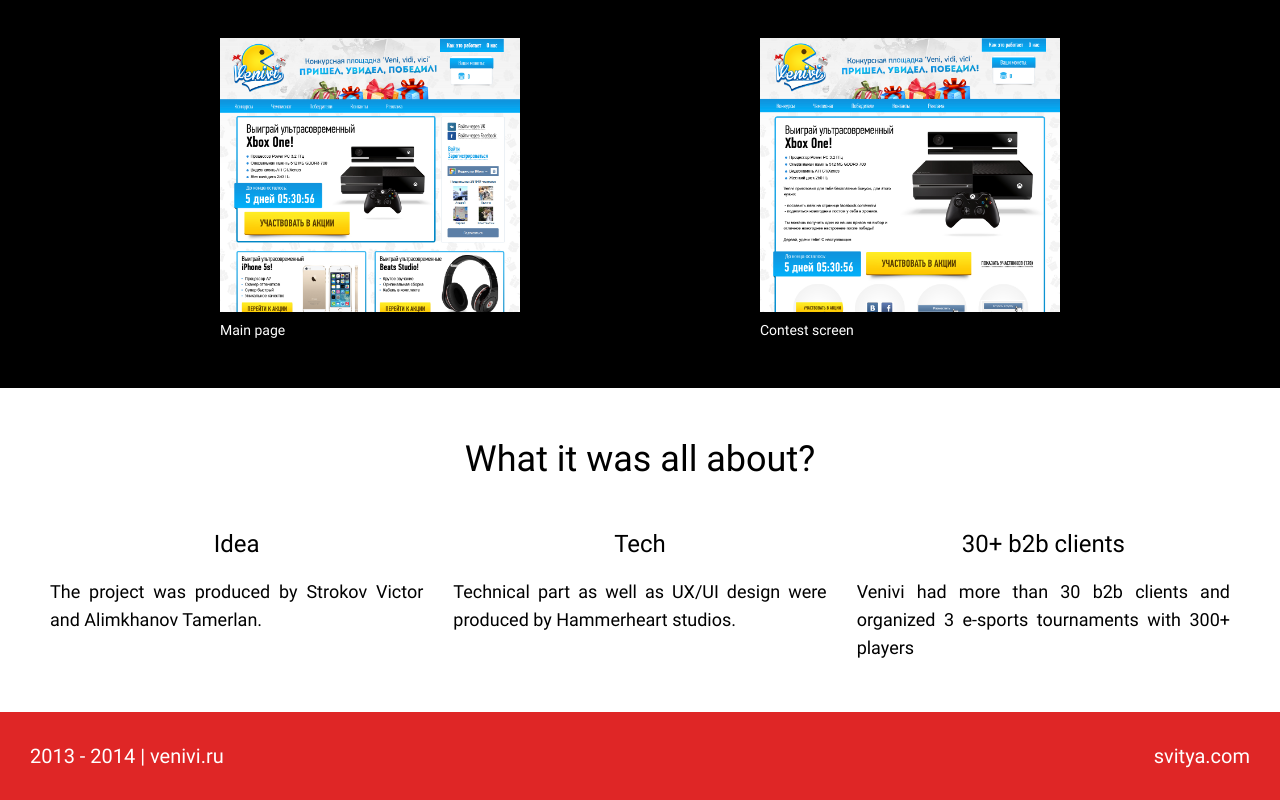
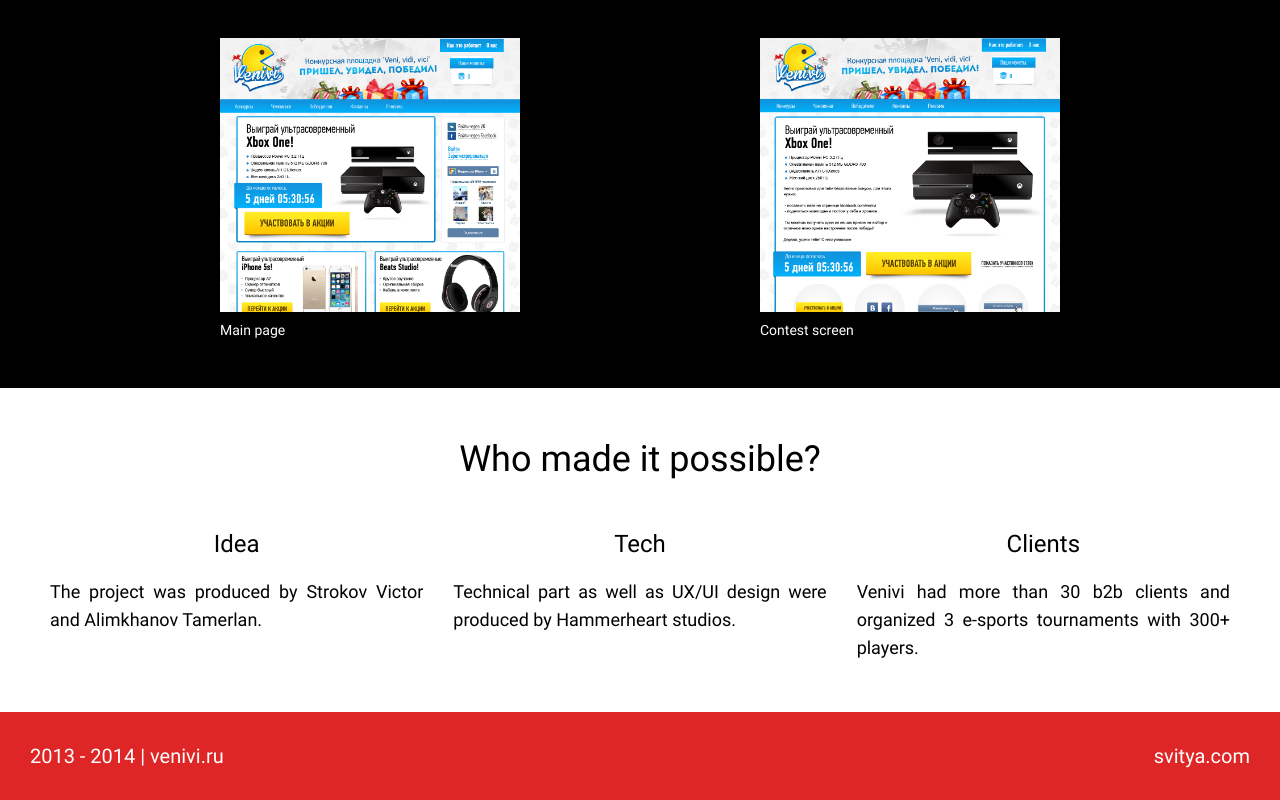
Before and after one commit to gitsvitya/venivi, a React (Create React App) app: page / in a window 1280 px wide. Shown: the part 880-1680 px from the top of the page. Built offline with nearby package versions, Linux system fonts and the light colour scheme.

Commit message:
Added: Language switch functionality

```diff
--- a/src/components/AboutBlock/AboutBlock.js
+++ b/src/components/AboutBlock/AboutBlock.js
@@ -1,30 +1,28 @@
 import React from 'react';
 import styles from './AboutBlock.module.css';
 
-function AboutBlock() {
+function AboutBlock(props) {
   return (
     <div className={styles.aboutBlock}>
       <div className={styles.container}>
-        <h2 className={styles.header}>What it was all about?</h2>
+        <h2 className={styles.header}>{props.text.aboutBlockHeader}</h2>
         <div className={styles.textBoxes}>
           <div className={styles.textBox}>
-            <h3 className={styles.textBoxHeader}>When it was released?</h3>
-            <p className={styles.textBoxParagraph}>Venivi was a task platform for giveaways where advertisers could
-              interact with users by various prize drawings and quizzes. It was released in 2013.</p>
+            <h3 className={styles.textBoxHeader}>{props.text.aboutBlockTextBoxHeaderLeft}</h3>
+            <p className={styles.textBoxParagraph}>{props.text.aboutBlockTextBoxParagraphLeft}</p>
           </div>
           <div className={styles.textBox}>
-            <h3 className={styles.textBoxHeader}>What are the results?</h3>
+            <h3 className={styles.textBoxHeader}>{props.text.aboutBlockTextBoxHeaderCenter}</h3>
             <ul className={styles.textBoxListItems}>
-              <li className={styles.textBoxListItem}>DAU: ~1.000 users</li>
-              <li className={styles.textBoxListItem}>MAU: ~7.000 users</li>
-              <li className={styles.textBoxListItem}>ROI: 4%</li>
-              <li className={styles.textBoxListItem}>Retention: 16%</li>
+              <li className={styles.textBoxListItem}>{props.text.aboutBlockLestItemOne}</li>
+              <li className={styles.textBoxListItem}>{props.text.aboutBlockLestItemTwo}</li>
+              <li className={styles.textBoxListItem}>{props.text.aboutBlockLestItemThree}</li>
+              <li className={styles.textBoxListItem}>{props.text.aboutBlockLestItemFour}</li>
             </ul>
           </div>
           <div className={styles.textBox}>
-            <h3 className={styles.textBoxHeader}>Why the project was closed?</h3>
-            <p className={styles.textBoxParagraph}>The project was closed in 2014 on the toughed VK.com contest rules,
-              what makes the work of third-party resource work impossible.</p>
+            <h3 className={styles.textBoxHeader}>{props.text.aboutBlockTextBoxHeaderRight}</h3>
+            <p className={styles.textBoxParagraph}>{props.text.aboutBlockTextBoxParagraphRight}</p>
           </div>
         </div>
       </div>
--- a/src/components/App/App.js
+++ b/src/components/App/App.js
@@ -1,3 +1,4 @@
+import React from 'react';
 import styles from './App.module.css';
 import AppHeader from "../AppHeader/AppHeader";
 import LogoBlock from "../LogoBlock/LogoBlock";
@@ -5,16 +6,27 @@
 import ScreenshotsBlock from "../ScreenshotsBlock/ScreenshotsBlock";
 import AuthorsBlock from "../AuthorsBlock/AuthorsBlock";
 import AppFooter from "../AppFooter/AppFooter";
+import { rusLng, engLng } from '../../utils/lng';
 
 function App() {
+
+  const [Language, ChangeLanguage] = React.useState('en');
+
+  let currentText = engLng;
+
+  if (Language == 'en')
+    currentText = engLng;
+  else
+    currentText = rusLng;
+
   return (
     <div className={styles.page}>
-      <AppHeader/>
+      <AppHeader text={currentText} ChangeLanguage={ChangeLanguage} Language={Language}/>
       <main className={styles.main}>
-        <LogoBlock/>
-        <AboutBlock/>
-        <ScreenshotsBlock/>
-        <AuthorsBlock/>
+        <LogoBlock text={currentText}/>
+        <AboutBlock text={currentText}/>
+        <ScreenshotsBlock text={currentText}/>
+        <AuthorsBlock text={currentText}/>
       </main>
       <AppFooter/>
     </div>
@@ -22,5 +34,4 @@
 }
 
 export default App;
-
 // Add transform animation
--- a/src/components/AppHeader/AppHeader.js
+++ b/src/components/AppHeader/AppHeader.js
@@ -1,13 +1,19 @@
 import React from 'react';
 import styles from './AppHeader.module.css';
 
-const langName = 'Ru';
+function AppHeader(props) {
 
-function AppHeader() {
+  let nextLng = '';
+
+  if (props.Language == 'ru')
+    nextLng = 'en';
+  else
+    nextLng = 'ru';
+
   return (
     <header className={styles.header}>
       <div className = {styles.resCon}>
-        <button className={styles.langButton}>{langName}</button>
+        <button className={styles.langButton} onClick={() => {props.ChangeLanguage(`${nextLng}`)}}>{props.text.appHeaderLangButton}</button>
       </div>
     </header>
   );
--- a/src/components/AuthorsBlock/AuthorsBlock.js
+++ b/src/components/AuthorsBlock/AuthorsBlock.js
@@ -1,26 +1,23 @@
 import React from 'react';
 import styles from './AuthorsBlock.module.css';
 
-function AuthorsBlock() {
+function AuthorsBlock(props) {
   return (
     <div className={styles.authorsBlock}>
       <div className={styles.container}>
-        <h2 className={styles.header}>What it was all about?</h2>
+        <h2 className={styles.header}>{props.text.authorsBlockHeader}</h2>
         <div className={styles.textBoxes}>
           <div className={styles.textBox}>
-            <h3 className={styles.textBoxHeader}>Idea</h3>
-            <p className={styles.textBoxParagraph}>The project was produced by Strokov Victor and Alimkhanov
-              Tamerlan.</p>
+            <h3 className={styles.textBoxHeader}>{props.text.authorBlockTextBoxHeaderLeft}</h3>
+            <p className={styles.textBoxParagraph}>{props.text.authorBlockTextBoxParagraphLeft}</p>
           </div>
           <div className={styles.textBox}>
-            <h3 className={styles.textBoxHeader}>Tech</h3>
-            <p className={styles.textBoxParagraph}>Technical part as well as UX/UI design were produced by Hammerheart
-              studios.</p>
+            <h3 className={styles.textBoxHeader}>{props.text.authorBlockTextBoxHeaderCenter}</h3>
+            <p className={styles.textBoxParagraph}>{props.text.authorBlockTextBoxParagraphCenter}</p>
           </div>
           <div className={styles.textBox}>
-            <h3 className={styles.textBoxHeader}>30+ b2b clients</h3>
-            <p className={styles.textBoxParagraph}>Venivi had more than 30 b2b clients and organized 3 e-sports
-              tournaments with 300+ players </p>
+            <h3 className={styles.textBoxHeader}>{props.text.authorBlockTextBoxHeaderRight}</h3>
+            <p className={styles.textBoxParagraph}>{props.text.authorBlockTextBoxParagraphRight}</p>
           </div>
         </div>
       </div>
--- a/src/components/LogoBlock/LogoBlock.js
+++ b/src/components/LogoBlock/LogoBlock.js
@@ -1,15 +1,15 @@
 import React from 'react';
 import styles from './LogoBlock.module.css';
 
-function LogoBlock() {
+function LogoBlock(props) {
   return (
     <div className={styles.LogoBlock}>
       <div className={styles.container}>
         <div className={styles.logo}></div>
         <div className={styles.textContainer}>
           <p className={styles.textVenivi}>Venivi.ru</p>
-          <h1 className={styles.textAbout}>Task platform for giveaways &laquo;Veni, vidi, vici&raquo;</h1>
-          <h2 className={styles.textLogo}>I came, I saw, I conquered!</h2>
+          <h1 className={styles.textAbout}>{props.text.logoBlockTextAbout}</h1>
+          <h2 className={styles.textLogo}>{props.text.logoBlockTextLogo}</h2>
         </div>
       </div>
     </div>
--- /dev/null
+++ b/src/utils/lng.js
@@ -0,0 +1,59 @@
+export const rusLng = {
+  appHeaderLangButton: 'En',
+
+  logoBlockTextAbout: 'Конкурсная площадка «Veni, Vidi, Vici»',
+  logoBlockTextLogo: 'Пришел, Увидел, Победил!',
+
+  aboutBlockHeader: 'О чем был venivi?',
+  aboutBlockTextBoxHeaderLeft: 'Когда был релиз?',
+  aboutBlockTextBoxParagraphLeft: 'Venivi - конкурсная площадка, на которой рекламодатели проводили различные конкурсы и розыгрыши призов для взаимодействия с аудиторией. Релиз состоялся в 2013 году.',
+  aboutBlockTextBoxHeaderCenter: 'Какие итоги?',
+  aboutBlockLestItemOne:'DAU: ~1.000 пользователей',
+  aboutBlockLestItemTwo:'MAU: ~7.000 пользователей',
+  aboutBlockLestItemThree:'ROI: 4%',
+  aboutBlockLestItemFour:'Retention: 16%',
+  aboutBlockTextBoxHeaderRight: 'Почему проект закрылся?',
+  aboutBlockTextBoxParagraphRight: 'Проект был закрыт весной 2014 года на фоне ужесточения Правил проведения конкурсов Вконтакте, сделав работу сторонней площадки на ресурсе невозможной.',
+
+  screenshotsBlockHeader: 'Как выглядел сайт?',
+  screenshotsBlockScreenshotFigLeft: 'Главная страница',
+  screenshotsBlockScreenshotFigRight: 'Страница конкурса',
+
+  authorsBlockHeader: 'Кто участвовал в проекте?',
+  authorBlockTextBoxHeaderLeft: 'Идея',
+  authorBlockTextBoxParagraphLeft: 'Проект родился под пером Виктора Строкова и Алимханова Тамерлана.',
+  authorBlockTextBoxHeaderCenter: 'Техническая сторона',
+  authorBlockTextBoxParagraphCenter: 'Техническая часть и UX/UI дизайн были сделаны Hammerheart studios.',
+  authorBlockTextBoxHeaderRight: 'Клиенты',
+  authorBlockTextBoxParagraphRight: 'Venivi привлек более, чем 30 b2b клиентов, также на площадке было проведено три киберспортивных турнира, в которых поучаствовали более 300 игроков.',
+};
+
+export const engLng = {
+  appHeaderLangButton: 'Ru',
+
+  logoBlockTextAbout: 'Task platform for giveaways «Veni, Vidi, Vici»',
+  logoBlockTextLogo: 'I came, I saw, I conquered!',
+
+  aboutBlockHeader: 'What it was all about?',
+  aboutBlockTextBoxHeaderLeft: 'When it was released?',
+  aboutBlockTextBoxParagraphLeft: 'Venivi was a task platform for giveaways where advertisers could interact with users by various prize drawings and quizzes. It was released in 2013.',
+  aboutBlockTextBoxHeaderCenter: 'What are the results?',
+  aboutBlockLestItemOne:'DAU: ~1.000 users',
+  aboutBlockLestItemTwo:'MAU: ~7.000 users',
+  aboutBlockLestItemThree:'ROI: 4%',
+  aboutBlockLestItemFour:'Retention: 16%',
+  aboutBlockTextBoxHeaderRight: 'Why the project was closed?',
+  aboutBlockTextBoxParagraphRight: 'The project was closed in 2014 on the toughed VK.com contest rules, what makes the work of third-party resource work impossible.',
+
+  screenshotsBlockHeader: 'How it looked like?',
+  screenshotsBlockScreenshotFigLeft: 'Main page',
+  screenshotsBlockScreenshotFigRight: 'Contest screen',
+
+  authorsBlockHeader: 'Who made it possible?',
+  authorBlockTextBoxHeaderLeft: 'Idea',
+  authorBlockTextBoxParagraphLeft: 'The project was produced by Strokov Victor and Alimkhanov Tamerlan.',
+  authorBlockTextBoxHeaderCenter: 'Tech',
+  authorBlockTextBoxParagraphCenter: 'Technical part as well as UX/UI design were produced by Hammerheart studios.',
+  authorBlockTextBoxHeaderRight: 'Clients',
+  authorBlockTextBoxParagraphRight: 'Venivi had more than 30 b2b clients and organized 3 e-sports tournaments with 300+ players.',
+};
```
Also changed, not shown: src/components/ScreenshotsBlock/ScreenshotsBlock.js (+12 -6 lines).
